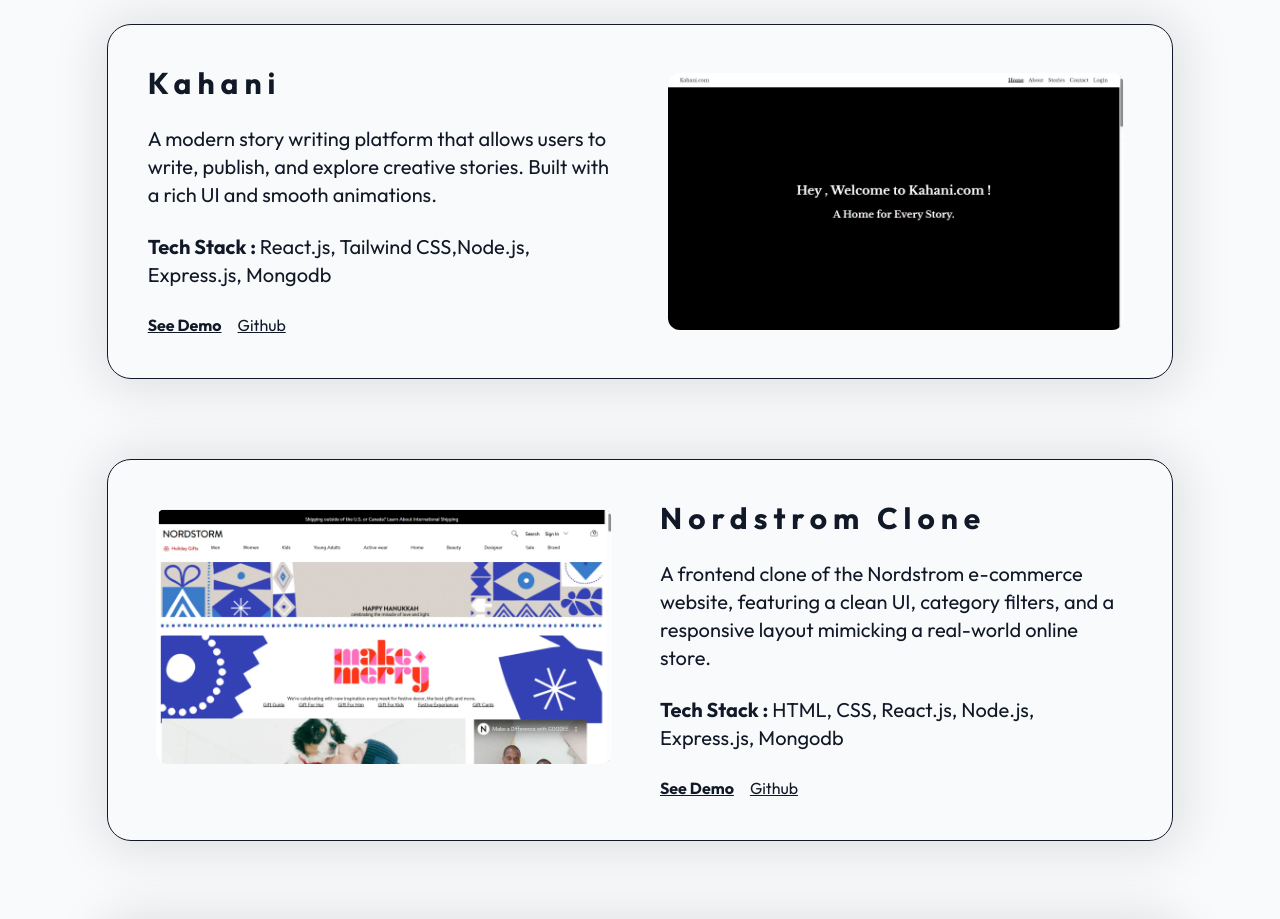
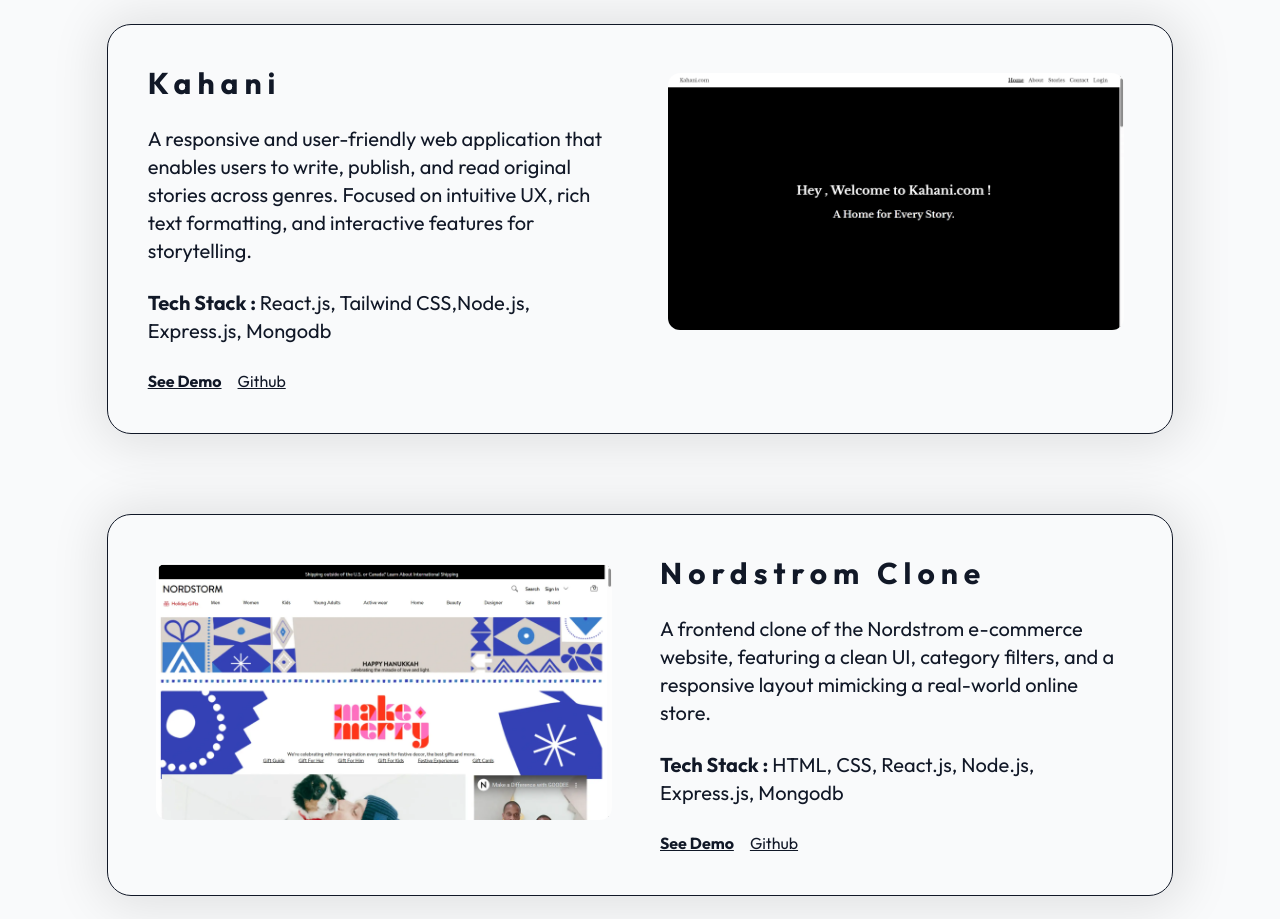
Before and after one commit to sanketnchaware/Portfolio-React, a React (Create React App) app: page / in a window 1280 px wide. Shown: the part 4140-5059 px from the top of the page. Built offline with nearby package versions, Linux system fonts and the light colour scheme; no server answers.

Commit message:
created build

```diff
--- a/src/Components/Projects.jsx
+++ b/src/Components/Projects.jsx
@@ -87,7 +87,7 @@
     url: "https://kahani-dev.netlify.app/",
     github: "https://github.com/sanketnchaware/kahani",
     description:
-      "A modern story writing platform that allows users to write, publish, and explore creative stories. Built with a rich UI and smooth animations.",
+      "A responsive and user-friendly web application that enables users to write, publish, and read original stories across genres. Focused on intuitive UX, rich text formatting, and interactive features for storytelling.",
     isPersonal: true,
     techStack: "React.js, Tailwind CSS,Node.js, Express.js, Mongodb",
   },
```
